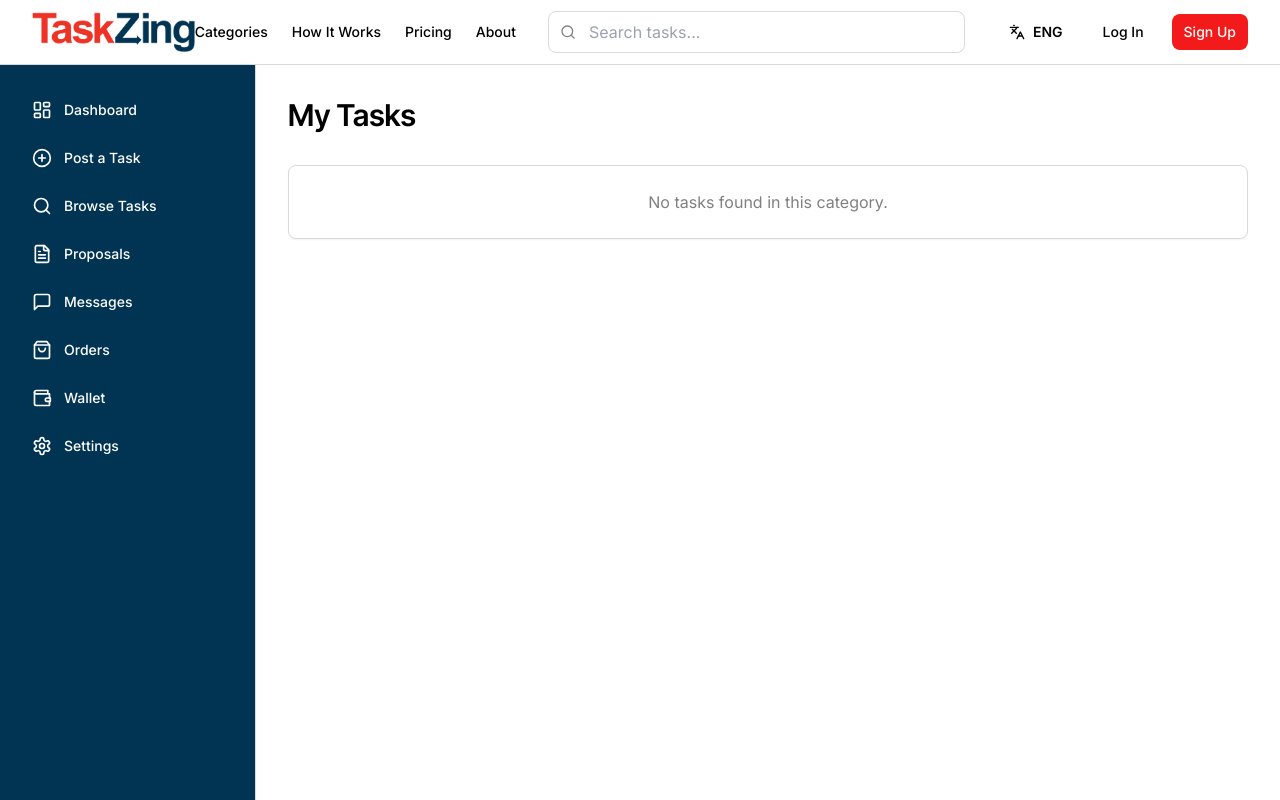
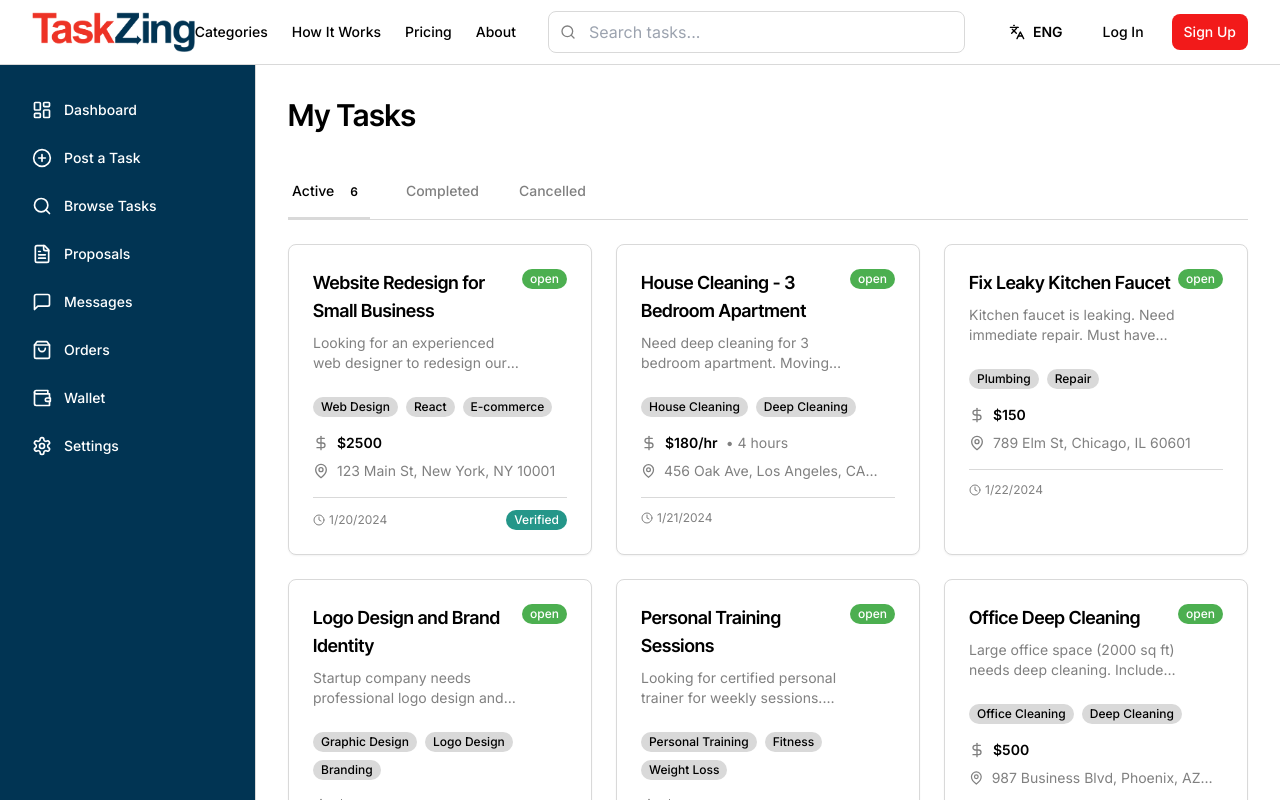
Before and after one commit to MuhammadJawad56/TaskZing-web, a Next.js app: page /my-tasks in a window 1280 px wide. Shown: the top 800 px of the page. Built offline with nearby package versions, Linux system fonts and the light colour scheme.

Commit message:
latest changes

```diff
--- a/app/chats/[id]/page.tsx
+++ b/app/chats/[id]/page.tsx
@@ -1,47 +1,60 @@
 "use client";
 
-import React, { useState } from "react";
+import React, { useState, useEffect } from "react";
 import { useParams } from "next/navigation";
 import { ChatMessage } from "@/components/dashboard/ChatMessage";
 import { ChatInput } from "@/components/dashboard/ChatInput";
 import { Card, CardContent, CardHeader, CardTitle } from "@/components/ui/Card";
 import { Avatar } from "@/components/ui/Avatar";
 import { DashboardLayout } from "@/components/layout/DashboardLayout";
-import { messages } from "@/lib/mock-data/messages";
-import { users } from "@/lib/mock-data/users";
+import { getMessagesByChatRoomId, getChatRoomById } from "@/lib/mock-data/messages";
+import { getUserById } from "@/lib/mock-data/users";
+import { MessageWithSender } from "@/lib/types/message";
+import { getMockSession } from "@/lib/auth/mock";
 
 export default function ChatDetailsPage() {
   const params = useParams();
-  const roomId = params.id as string;
+  const chatRoomId = params.id as string;
+  const session = getMockSession();
+  const currentUserId = session?.id || "";
 
-  const roomMessages = messages.filter(m => m.roomId === roomId);
-  const otherUserId = roomMessages[0]?.senderId !== "current-user"
-    ? roomMessages[0]?.senderId
-    : roomMessages[0]?.receiverId;
-  const otherUser = users.find(u => u.id === otherUserId);
+  const chatRoom = getChatRoomById(chatRoomId);
+  const roomMessages = getMessagesByChatRoomId(chatRoomId);
 
-  const [newMessages, setNewMessages] = useState<any[]>([]);
-  const allMessages = [...roomMessages, ...newMessages];
+  // Find the other participant
+  const otherParticipantId = chatRoom?.participantIds.find(id => id !== currentUserId);
+  const otherUser = otherParticipantId ? getUserById(otherParticipantId) : undefined;
+
+  const [newMessages, setNewMessages] = useState<MessageWithSender[]>([]);
+
+  // Format messages with sender info
+  const allMessages: MessageWithSender[] = [
+    ...roomMessages.map(msg => ({
+      ...msg,
+      sender: msg.senderId !== currentUserId && otherUser ? {
+        id: otherUser.id,
+        fullName: otherUser.fullName || "Unknown",
+        photoUrl: otherUser.photoUrl,
+      } : undefined,
+    })),
+    ...newMessages,
+  ];
 
   const handleSendMessage = (content: string) => {
-    setNewMessages([...newMessages, {
-      id: `new-${Date.now()}`,
-      roomId,
-      senderId: "current-user",
-      receiverId: otherUserId,
+    const newMessage: MessageWithSender = {
+      messageId: `new-${Date.now()}`,
+      chatRoomId,
+      senderId: currentUserId,
+      type: "text",
       text: content,
-      content: content,
+      status: "sent",
       timestamp: new Date().toISOString(),
-      read: false,
-      sender: undefined,
-    }]);
-  };
-
-  const formatMessages = (msgs: any[]) => {
-    return msgs.map(msg => ({
-      ...msg,
-      sender: msg.senderId === "current-user" ? undefined : otherUser,
-    }));
+      deletedForEveryone: false,
+      createdAt: new Date().toISOString(),
+      updatedAt: new Date().toISOString(),
+      sender: undefined, // Own messages don't need sender
+    };
+    setNewMessages([...newMessages, newMessage]);
   };
 
   return (
@@ -50,7 +63,10 @@ export default function ChatDetailsPage() {
         <Card className="mb-4">
           <CardHeader>
             <div className="flex items-center gap-4">
-              <Avatar src={otherUser?.photoUrl} alt={otherUser?.fullName || "User"} />
+              <Avatar
+                src={otherUser?.photoUrl}
+                name={otherUser?.fullName || "User"}
+              />
               <div>
                 <CardTitle>{otherUser?.fullName || "Unknown User"}</CardTitle>
               </div>
@@ -60,11 +76,11 @@ export default function ChatDetailsPage() {
 
         <Card className="flex-1 flex flex-col overflow-hidden">
           <CardContent className="flex-1 overflow-y-auto p-4 space-y-4">
-            {formatMessages(allMessages).map((message) => (
+            {allMessages.map((message) => (
               <ChatMessage
-                key={message.id}
-                message={message as any}
-                isOwn={message.senderId === "current-user"}
+                key={message.messageId}
+                message={message}
+                isOwn={message.senderId === currentUserId}
               />
             ))}
           </CardContent>
--- a/app/chats/page.tsx
+++ b/app/chats/page.tsx
@@ -6,20 +6,33 @@ import { MessageSquare } from "lucide-react";
 import { Card, CardContent } from "@/components/ui/Card";
 import { Avatar } from "@/components/ui/Avatar";
 import { DashboardLayout } from "@/components/layout/DashboardLayout";
-import { messages } from "@/lib/mock-data/messages";
-import { users } from "@/lib/mock-data/users";
+import { chatRooms, getMessagesByChatRoomId } from "@/lib/mock-data/messages";
+import { getUserById } from "@/lib/mock-data/users";
+import { getMockSession } from "@/lib/auth/mock";
 
 export default function ChatsPage() {
-  const chatRooms = Array.from(new Set(messages.map(m => m.roomId))).map(roomId => {
-    const roomMessages = messages.filter(m => m.roomId === roomId);
+  const session = getMockSession();
+  const currentUserId = session?.id || "";
+
+  const chatRoomsList = chatRooms.map(room => {
+    const roomMessages = getMessagesByChatRoomId(room.chatRoomId);
     const lastMessage = roomMessages[roomMessages.length - 1];
-    const otherUserId = lastMessage.senderId !== "current-user" ? lastMessage.senderId : lastMessage.receiverId;
-    const otherUser = users.find(u => u.id === otherUserId);
+
+    // Find the other participant
+    const otherParticipantId = room.participantIds.find(id => id !== currentUserId);
+    const otherUser = otherParticipantId ? getUserById(otherParticipantId) : undefined;
+
+    // Count unread messages (messages not sent by current user and with status that indicates unread)
+    // Note: The Message type doesn't have a 'read' field, so we'll use status === "sent" as unread indicator
+    const unreadCount = roomMessages.filter(
+      m => m.senderId !== currentUserId && m.status === "sent"
+    ).length;
+
     return {
-      roomId,
+      chatRoomId: room.chatRoomId,
       otherUser,
       lastMessage,
-      unreadCount: roomMessages.filter(m => m.senderId !== "current-user" && !m.read).length,
+      unreadCount,
     };
   });
 
@@ -29,7 +42,7 @@ export default function ChatsPage() {
         <h1 className="text-3xl font-bold text-theme-primaryText mb-8">Messages</h1>
 
         <div className="space-y-2">
-          {chatRooms.length === 0 ? (
+          {chatRoomsList.length === 0 ? (
             <Card>
               <CardContent className="p-6 text-center">
                 <MessageSquare className="h-12 w-12 text-theme-accent4 mx-auto mb-4" />
@@ -37,12 +50,15 @@ export default function ChatsPage() {
               </CardContent>
             </Card>
           ) : (
-            chatRooms.map((room) => (
-              <Link key={room.roomId} href={`/chats/${room.roomId}`}>
+            chatRoomsList.map((room) => (
+              <Link key={room.chatRoomId} href={`/chats/${room.chatRoomId}`}>
                 <Card className="hover:shadow-lg transition-shadow cursor-pointer">
                   <CardContent className="p-4">
                     <div className="flex items-center gap-4">
-                      <Avatar src={room.otherUser?.photoUrl} alt={room.otherUser?.fullName || "User"} />
+                      <Avatar
+                        src={room.otherUser?.photoUrl}
+                        name={room.otherUser?.fullName || "User"}
+                      />
                       <div className="flex-1">
                         <div className="flex items-center justify-between">
                           <h3 className="font-semibold text-theme-primaryText">
@@ -54,7 +70,9 @@ export default function ChatsPage() {
                             </span>
                           )}
                         </div>
-                        <p className="text-sm text-theme-accent4 truncate">{room.lastMessage.content}</p>
+                        <p className="text-sm text-theme-accent4 truncate">
+                          {room.lastMessage?.text || ""}
+                        </p>
                       </div>
                     </div>
                   </CardContent>
--- a/app/job-proposals/[id]/page.tsx
+++ b/app/job-proposals/[id]/page.tsx
@@ -27,7 +27,7 @@ export default function JobProposalsPage() {
         ) : (
           <div className="space-y-4">
             {jobProposals.map((proposal) => (
-              <ProposalCard key={proposal.id} proposal={proposal} />
+              <ProposalCard key={proposal.applicationId} proposal={proposal} />
             ))}
           </div>
         )}
--- a/app/my-tasks/page.tsx
+++ b/app/my-tasks/page.tsx
@@ -16,9 +16,9 @@ export default function MyTasksPage() {
     t.clientId === session?.id || t.contractorId === session?.id
   );
 
-  const activeTasks = myTasks.filter(t => t.status === "open" || t.status === "in_progress");
-  const completedTasks = myTasks.filter(t => t.status === "completed");
-  const cancelledTasks = myTasks.filter(t => t.status === "cancelled");
+  const activeTasks = myTasks.filter(t => t.completionStatus === "open" || t.completionStatus === "in_progress");
+  const completedTasks = myTasks.filter(t => t.completionStatus === "completed");
+  const cancelledTasks = myTasks.filter(t => t.completionStatus === "cancelled");
 
   const tabs = [
     { id: "active", label: "Active", count: activeTasks.length },
--- a/app/profile/[id]/page.tsx
+++ b/app/profile/[id]/page.tsx
@@ -54,10 +54,10 @@ export default function ProfilePage({ params }: ProfilePageProps) {
             </div>
           </CardHeader>
           <CardContent className="space-y-6">
-            {user.bio && (
+            {user.description && (
               <div>
                 <h3 className="font-semibold text-theme-primaryText mb-2">About</h3>
-                <p className="text-theme-accent4">{user.bio}</p>
+                <p className="text-theme-accent4">{user.description}</p>
               </div>
             )}
             {user.skills && user.skills.length > 0 && (
--- a/components/dashboard/ChatMessage.tsx
+++ b/components/dashboard/ChatMessage.tsx
@@ -43,7 +43,7 @@ export const ChatMessage: React.FC<ChatMessageProps> = ({ message, isOwn }) => {
               : "bg-theme-accent2 text-theme-primaryText"
           )}
         >
-          <p className="text-sm whitespace-pre-wrap">{message.text || message.content}</p>
+          <p className="text-sm whitespace-pre-wrap">{message.text || ""}</p>
         </div>
         <span className="text-xs text-theme-accent4 mt-1 block">
           {formatDistanceToNow(new Date(message.timestamp), { addSuffix: true })}
--- a/components/ui/Tabs.tsx
+++ b/components/ui/Tabs.tsx
@@ -1,4 +1,58 @@
-// Placeholder Tabs component - can be enhanced later
-export const Tabs = ({ children }: { children: React.ReactNode }) => {
-  return <div>{children}</div>;
+"use client";
+
+import React, { Dispatch, SetStateAction } from "react";
+
+interface Tab {
+  id: string;
+  label: string;
+  count: number;
+}
+
+interface TabsProps {
+  tabs: Tab[];
+  activeTab: string;
+  onTabChange: Dispatch<SetStateAction<string>>;
+}
+
+export const Tabs = ({ tabs, activeTab, onTabChange }: TabsProps) => {
+  return (
+    <div className="border-b border-theme-accent2">
+      <nav className="flex space-x-8" aria-label="Tabs">
+        {tabs.map((tab) => {
+          const isActive = activeTab === tab.id;
+          return (
+            <button
+              key={tab.id}
+              onClick={() => onTabChange(tab.id)}
+              className={`
+                py-4 px-1 border-b-2 font-medium text-sm transition-colors
+                ${
+                  isActive
+                    ? "border-theme-red text-theme-primaryText"
+                    : "border-transparent text-theme-accent4 hover:text-theme-primaryText hover:border-theme-accent2"
+                }
+              `}
+              aria-current={isActive ? "page" : undefined}
+            >
+              {tab.label}
+              {tab.count > 0 && (
+                <span
+                  className={`
+                    ml-2 py-0.5 px-2 rounded-full text-xs font-semibold
+                    ${
+                      isActive
+                        ? "bg-theme-red/10 text-theme-red"
+                        : "bg-theme-accent2 text-theme-accent4"
+                    }
+                  `}
+                >
+                  {tab.count}
+                </span>
+              )}
+            </button>
+          );
+        })}
+      </nav>
+    </div>
+  );
 };
```
